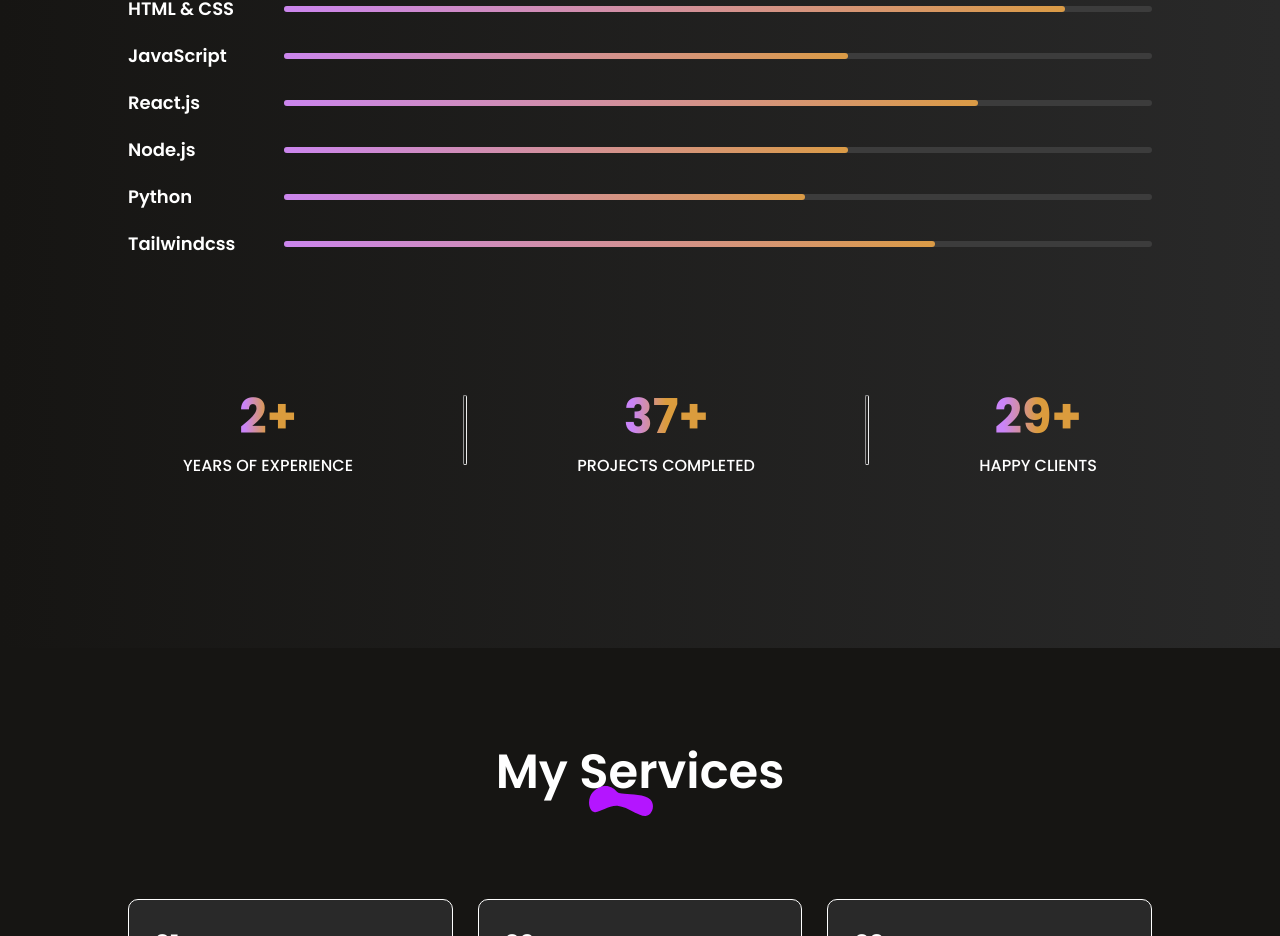
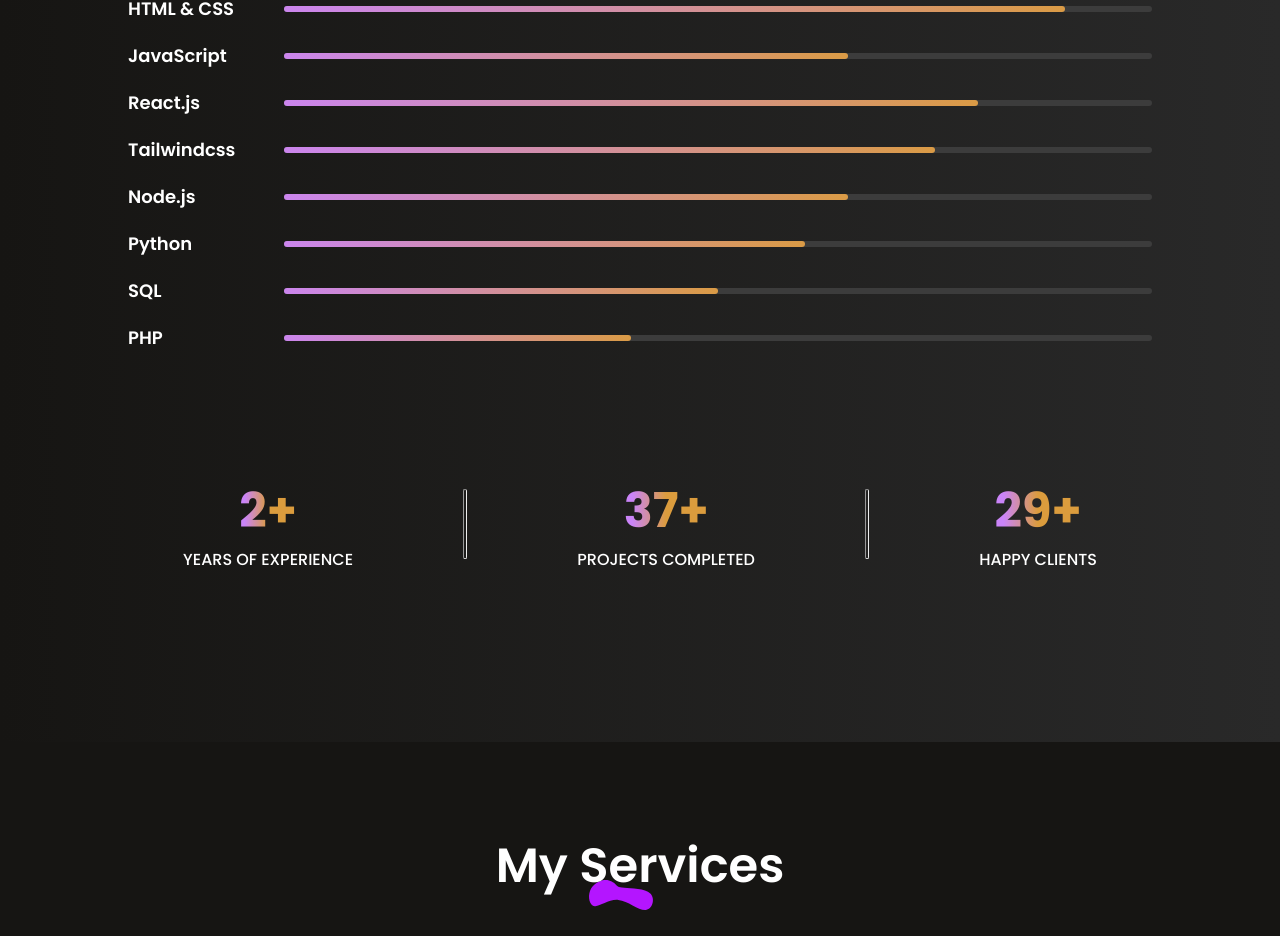
Before and after one commit to SAOMEIZA01/my-react-portfolio, a React (Vite) app: page / in a window 1280 px wide. Shown: the part 1220-2156 px from the top of the page. Built offline with nearby package versions, Linux system fonts and the light colour scheme.

Commit message:
updated about-skill class

```diff
--- a/src/Components/About/About.jsx
+++ b/src/Components/About/About.jsx
@@ -27,9 +27,11 @@ const About = () => {
                     <div className="about-skill"><p>HTML & CSS</p> <span><hr style={{width: "90%"}} /></span></div>
                     <div className="about-skill"><p>JavaScript</p> <span><hr style={{width: "65%"}} /></span></div>
                     <div className="about-skill"><p>React.js</p> <span><hr style={{width: "80%"}} /></span></div>
+                    <div className="about-skill"><p>Tailwindcss</p> <span><hr style={{width: "75%"}} /></span></div>
                     <div className="about-skill"><p>Node.js</p> <span><hr style={{width: "65%"}} /></span></div>
                     <div className="about-skill"><p>Python</p> <span><hr style={{width: "60%"}} /></span></div>
-                    <div className="about-skill"><p>Tailwindcss</p> <span><hr style={{width: "75%"}} /></span></div>
+                    <div className="about-skill"><p>SQL</p> <span><hr style={{width: "50%"}} /></span></div>
+                    <div className="about-skill"><p>PHP</p> <span><hr style={{width: "40%"}} /></span></div>
                 </div>
             </div>
         </div>
```
